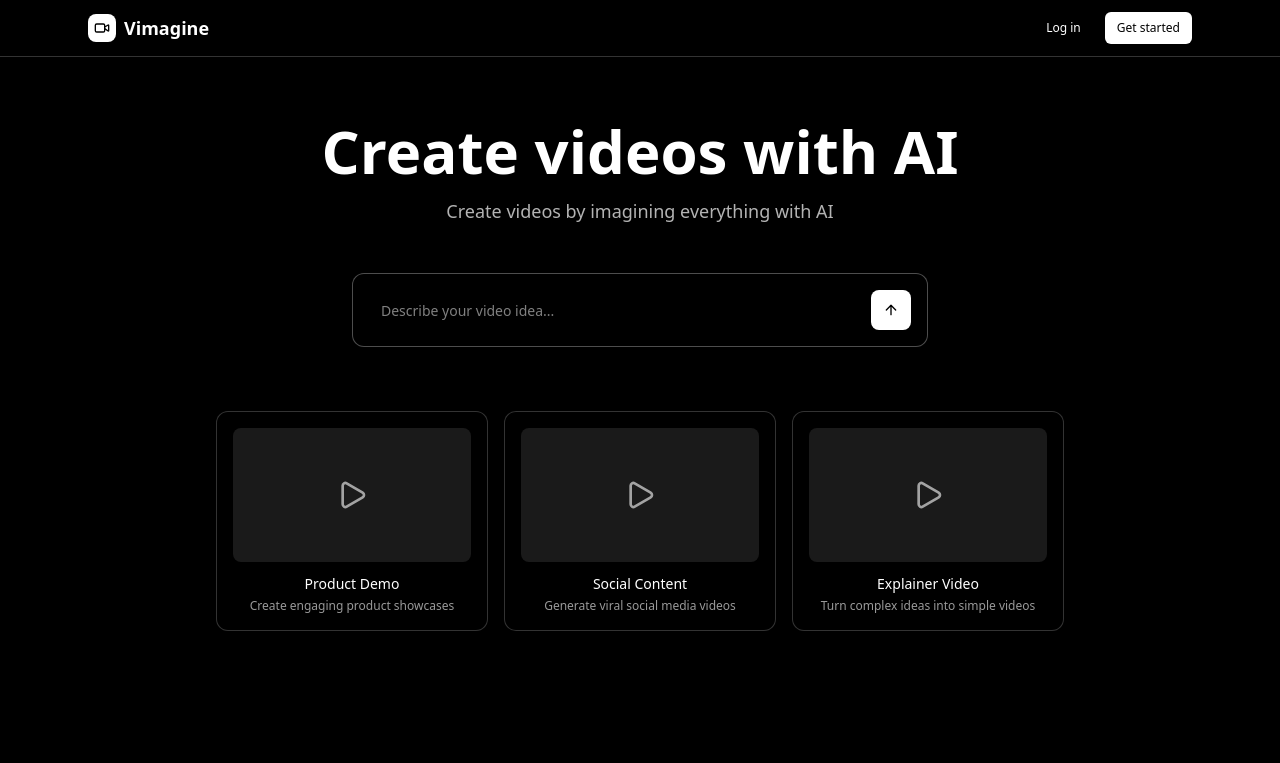
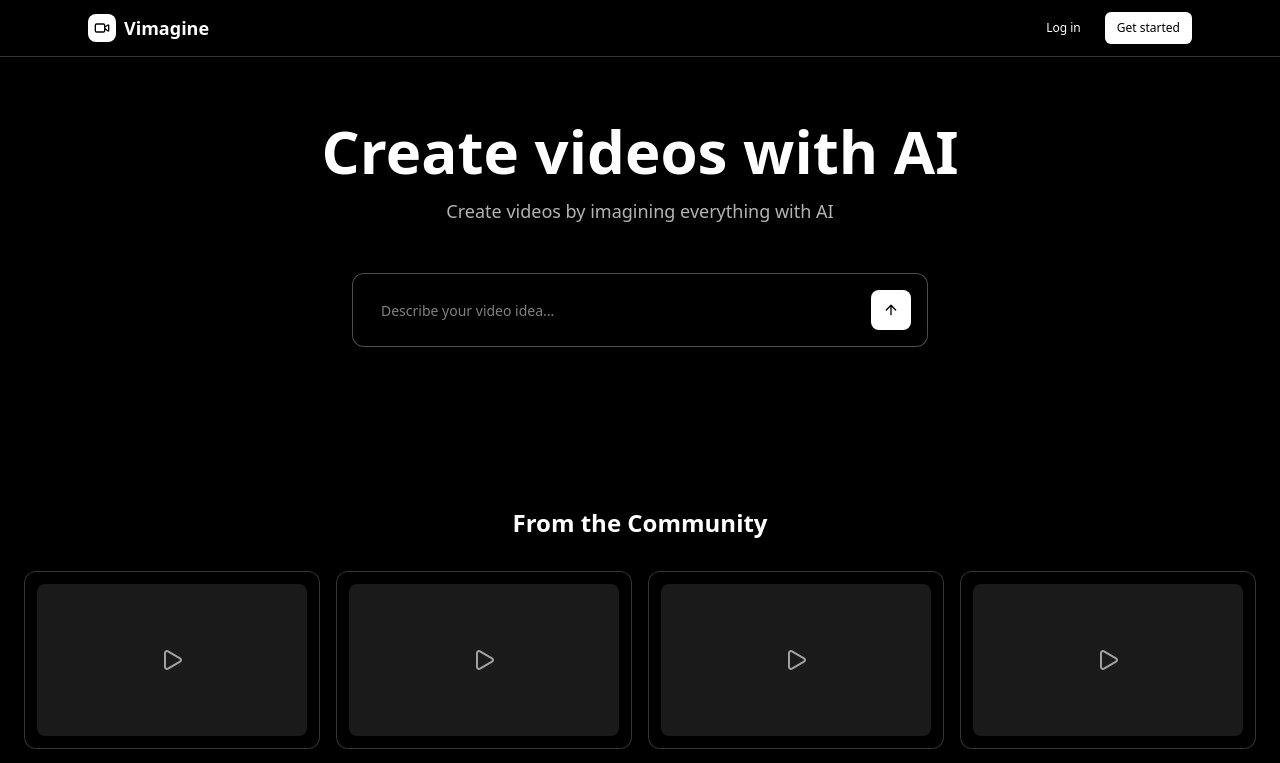
Before and after one commit to yachty66/vimagine, a Next.js app: page / in a window 1280 px wide. Shown: the top 763 px of the page. Built offline with nearby package versions, Linux system fonts and the light colour scheme.

Commit message:
landing final

```diff
--- a/app/page.tsx
+++ b/app/page.tsx
@@ -64,43 +64,33 @@ export default function HomePage() {
               </div>
             </div>
           </div>
+        </div>
+      </main>
 
-          {/* Pure Black & White Examples */}
-          <div className="grid md:grid-cols-3 gap-4">
-            {[
-              {
-                title: "Product Demo",
-                desc: "Create engaging product showcases",
-              },
-              {
-                title: "Social Content",
-                desc: "Generate viral social media videos",
-              },
-              {
-                title: "Explainer Video",
-                desc: "Turn complex ideas into simple videos",
-              },
-            ].map((example, i) => (
+      {/* From the Community Section */}
+      <section className="max-w-7xl mx-auto px-6 pb-24">
+        <h2 className="text-2xl font-bold text-white mb-8 text-center">
+          From the Community
+        </h2>
+
+        {/* 4x4 Grid of Placeholders */}
+        <div className="grid grid-cols-4 gap-4">
+          {Array.from({ length: 16 }, (_, i) => (
             <Card
               key={i}
               className="group hover:border-white transition-colors bg-black border-white/20 cursor-pointer"
             >
-                <CardContent className="p-4">
-                  <div className="aspect-video bg-white/10 rounded-lg mb-3 relative overflow-hidden">
+              <CardContent className="p-3">
+                <div className="aspect-video bg-white/10 rounded-lg relative overflow-hidden">
                   <div className="absolute inset-0 flex items-center justify-center">
-                      <Play className="w-8 h-8 text-white/60 group-hover:text-white transition-colors" />
+                    <Play className="w-6 h-6 text-white/60 group-hover:text-white transition-colors" />
                   </div>
                 </div>
-                  <h3 className="font-medium text-white text-sm mb-1">
-                    {example.title}
-                  </h3>
-                  <p className="text-xs text-white/60">{example.desc}</p>
               </CardContent>
             </Card>
           ))}
         </div>
-        </div>
-      </main>
+      </section>
 
       {/* Pure Black & White Footer */}
       <footer className="border-t border-white/20 mt-16">
```
Lines whose indentation alone changed are shown as unchanged.
